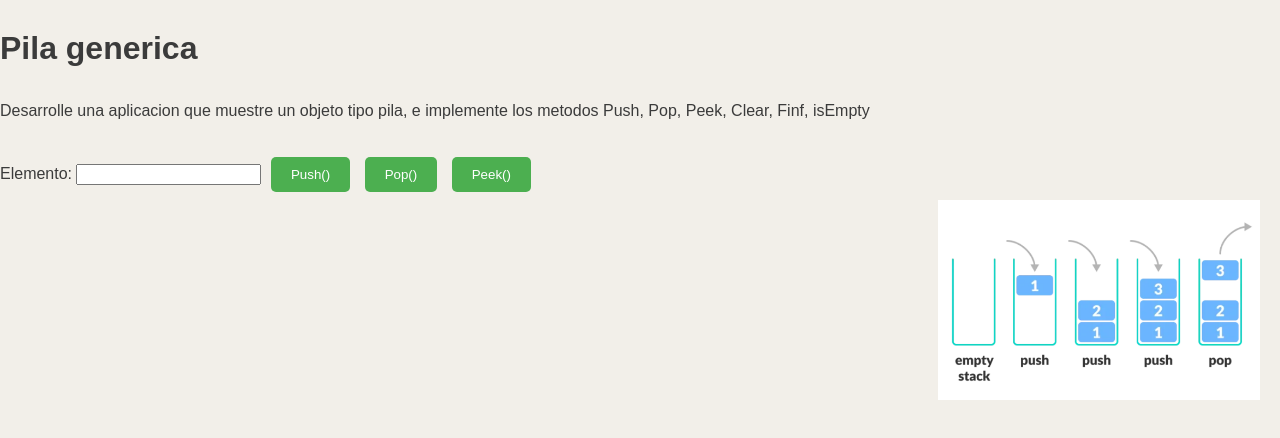
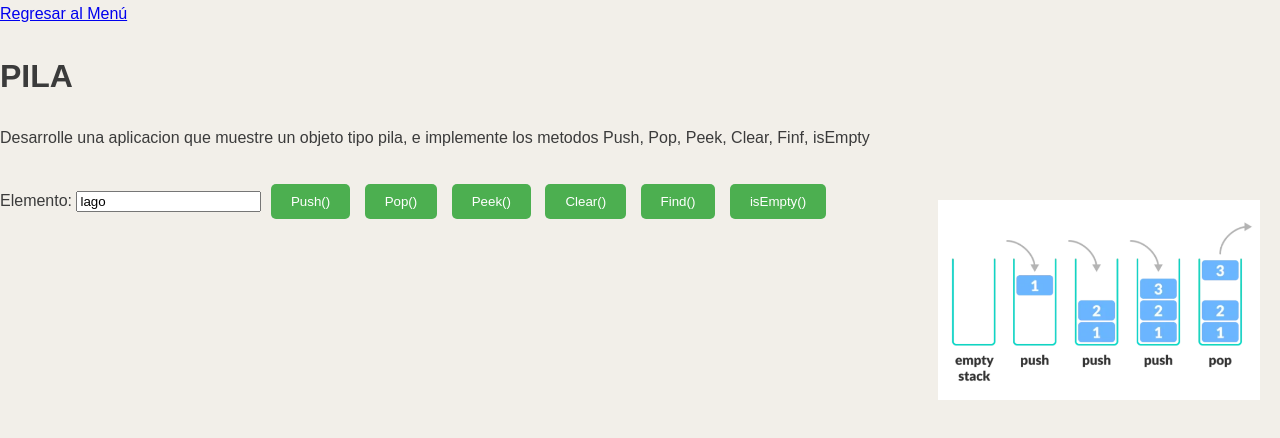
Before and after one commit to santiagohernandezalicia/santiagohernandezalicia.github.io, a plain HTML site: page pila.html in a window 1280 px wide. Drawn offline with Linux system fonts and the light colour scheme.

Commit message:
Update pila.html

```diff
--- a/pila.html
+++ b/pila.html
@@ -6,21 +6,25 @@
     <meta name="viewport" content="width=device-width, initial-scale=1.0">
     <title>Pila</title>
     <link rel="stylesheet" href="./css/pila.css">
-    <script src="./js/pila.js"></script>
+    <script src="./js/pilaOfus.js"></script>
 </head>
 
 <body onload="Aleatorio()">
-    <h1>Pila generica</h1>
+    <a href="index.html">Regresar al Menú</a>
+    <h1>PILA</h1>
     Desarrolle una aplicacion que muestre un objeto tipo pila, e implemente los metodos Push, Pop, Peek, Clear, Finf,
     isEmpty<br>
     <br> Elemento: <input type="text" id="Elemento" onkeyup="CambioTexto()">
     <input type="button" value="Push()" id="ipush" onclick="Push(); Aleatorio();">
     <input type="button" value="Pop()" id="iPop" onclick="Pop()">
     <input type="button" value="Peek()" id="iPeek" onclick="Peek()">
+    <input type="button" value="Clear()" id="iClear" onclick="Clear()">
+    <input type="button" value="Find()" id="iFind" onclick="Find()">
+    <input type="button" value="isEmpty()" id="iEmpty" onclick="isEmpty()">
     <table>
         <tbody id="tabla"></tbody>
     </table>
-    <img src="./img/pila.png" alt="Imagen en la pila">
+    <img src="./img/pila.png" alt="Imagen de pila">
     <h3 id="mensaje"></h3>
 </body>
 </html>
```
